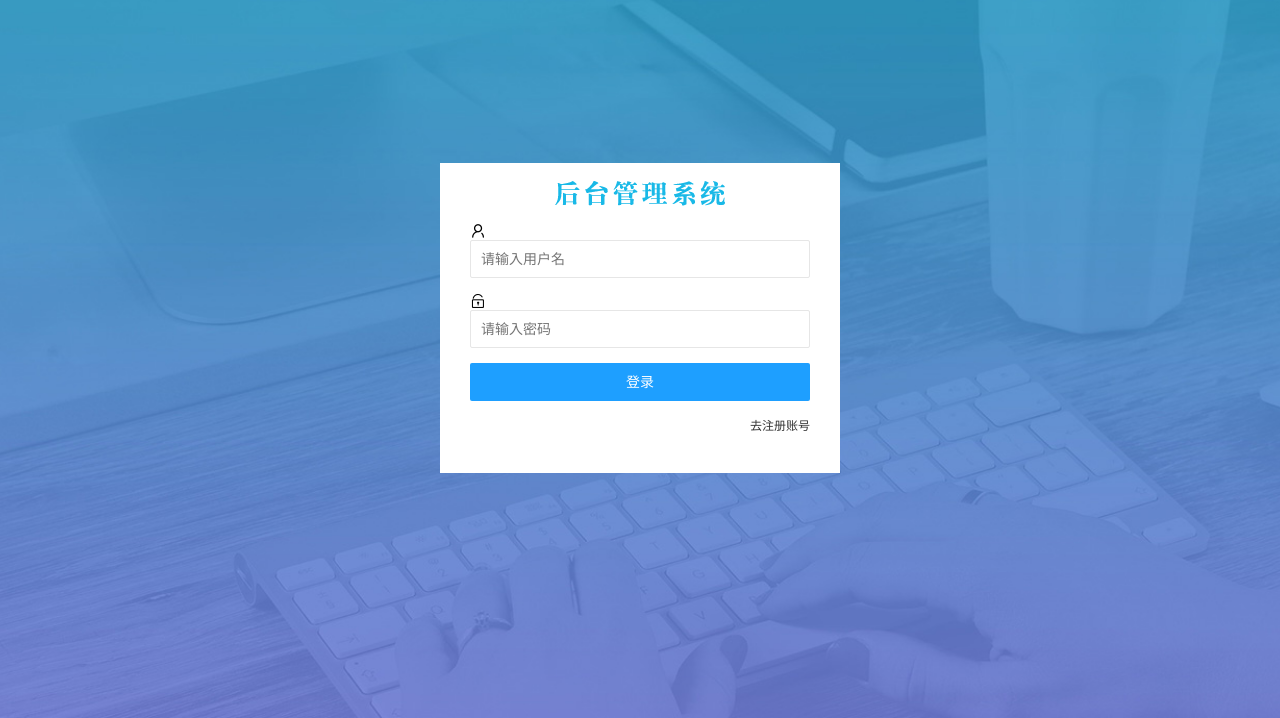
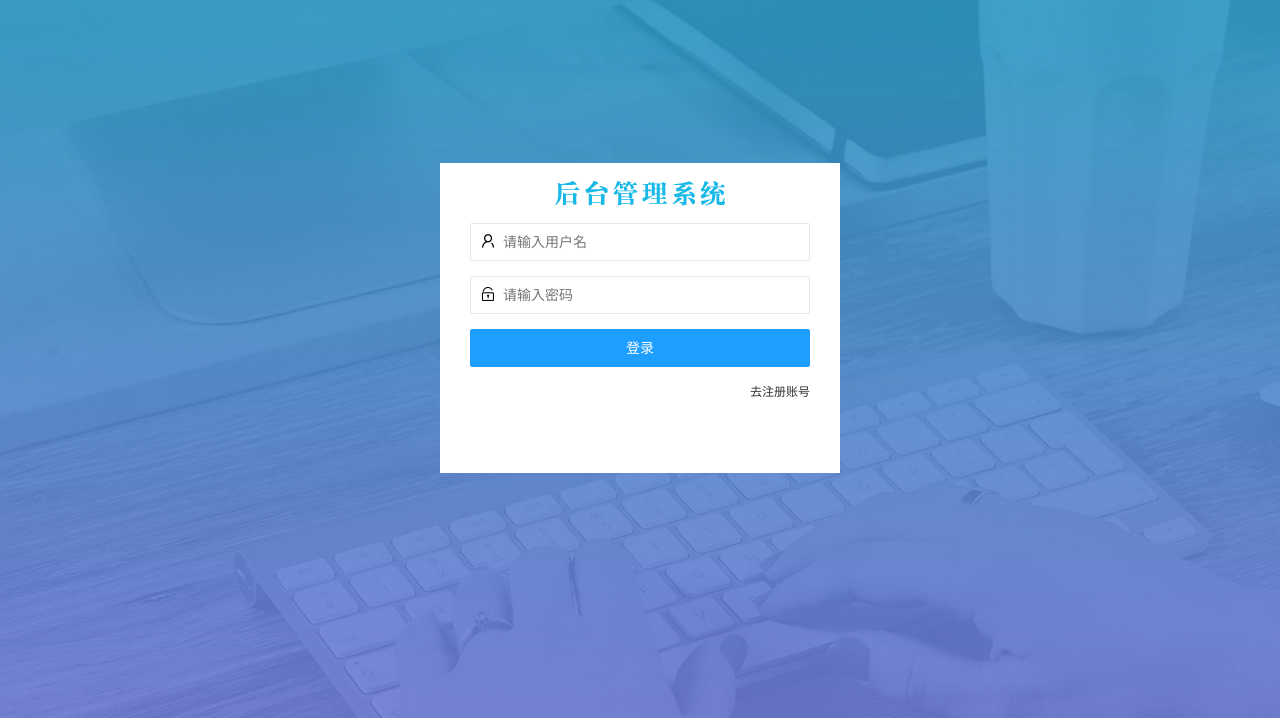
Before and after one commit to xiongge1993410a/DSJproject, a plain HTML site: page login.html in a window 1280 px wide. Shown: the part 82-800 px from the top of the page. Drawn offline with Linux system fonts and the light colour scheme.

Commit message:
05绘制文本框的小图标

```diff
--- a/assets/css/login.css
+++ b/assets/css/login.css
@@ -34,3 +34,16 @@ html,body{
 .links a {
   font-size: 12px;
 }
+.layui-form-item {
+  position: relative;
+}
+
+.layui-icon {
+  position: absolute;
+  left: 10px;
+  top: 10px;
+}
+
+.layui-input {
+  padding-left: 32px;
+}
```
